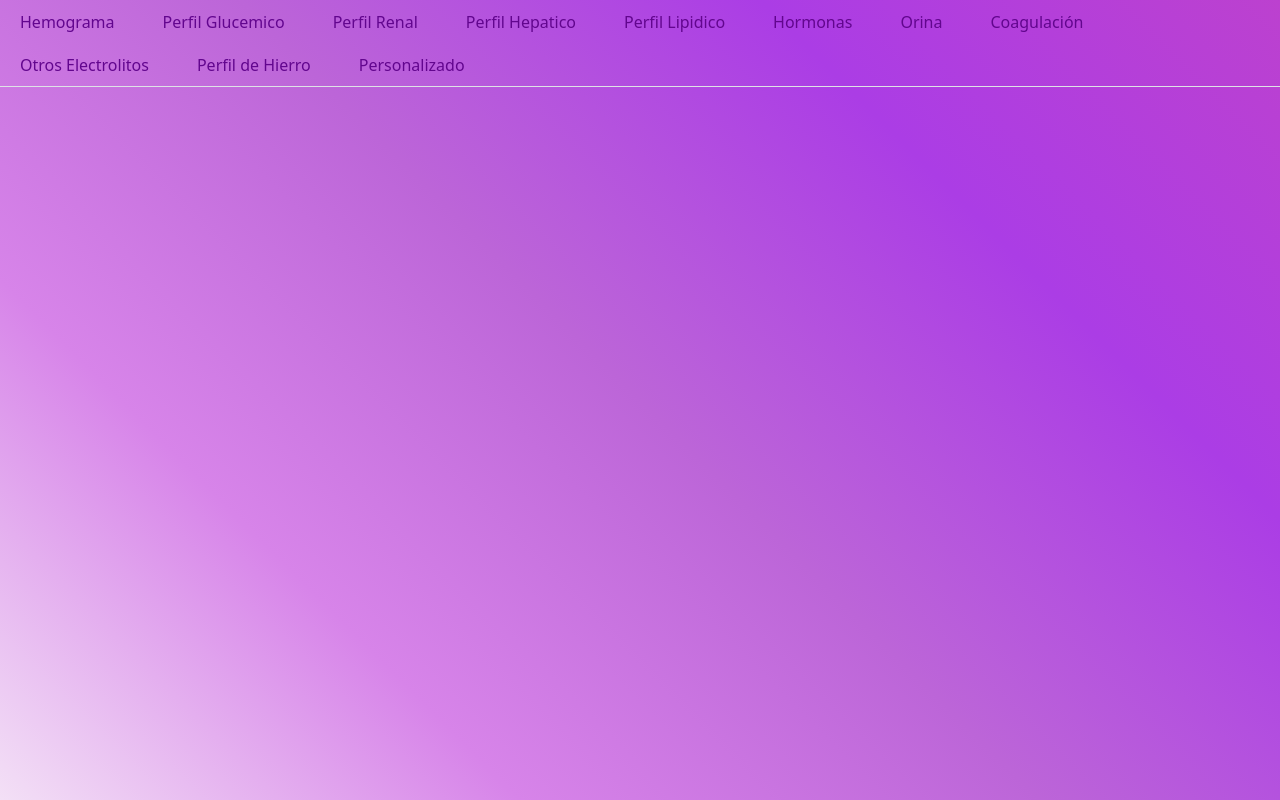
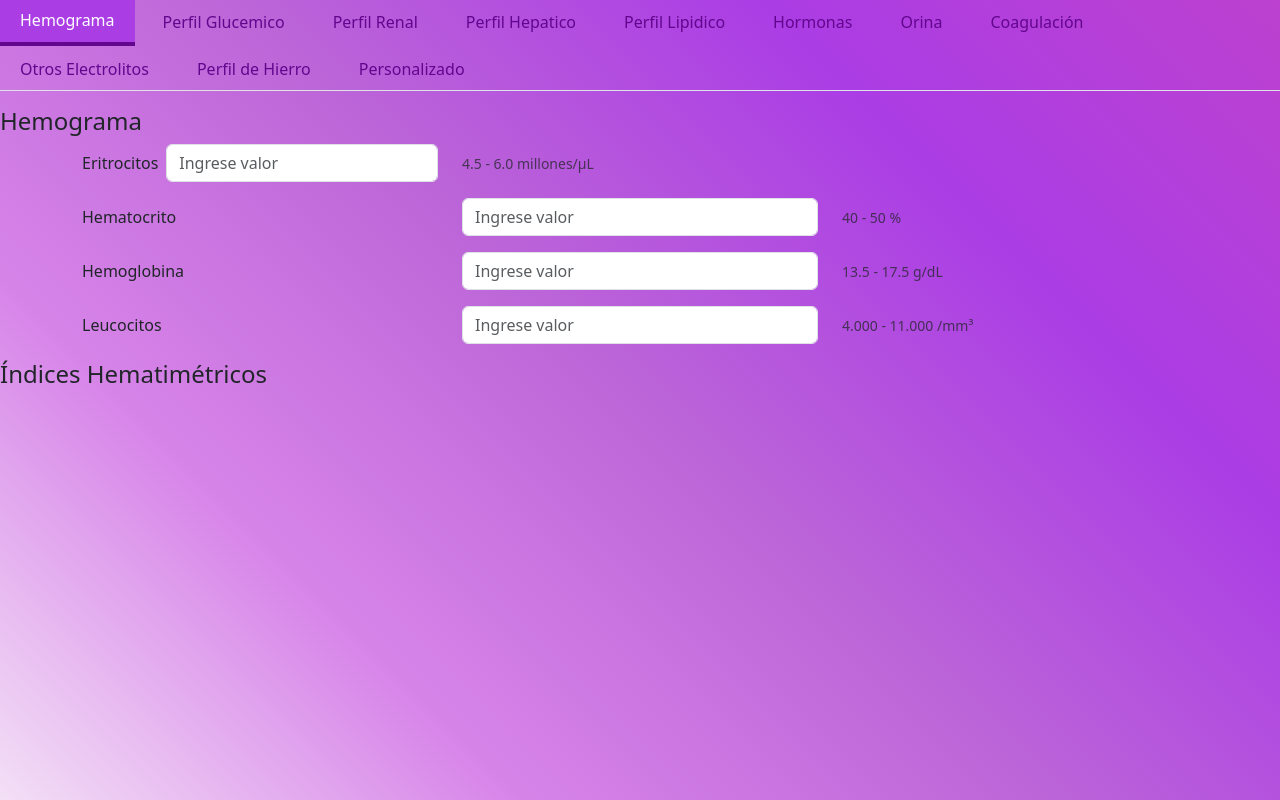
Before and after one commit to Natividadrodriguez/resultsync, a React (Vite) app: page /cargaresultados in a window 1280 px wide. Built offline with nearby package versions, Linux system fonts and the light colour scheme.

Commit message:
probando estilos del formulario

```diff
--- a/src/Components/CargaResultados/CargaResultados.jsx
+++ b/src/Components/CargaResultados/CargaResultados.jsx
@@ -1,54 +1,133 @@
 import React from 'react'
-import { Tab, Tabs } from 'react-bootstrap'
+import { Tab, Tabs, Form } from 'react-bootstrap'
 import './CargaResultados.css'
 
 const CargaResultados = () => {
   return (
-
-
-<Tabs
-      defaultActiveKey="home"
+    <Tabs
+      defaultActiveKey="hemograma"
       transition={false}
       id="noanim-tab-example"
       className="mb-3"
     >
       <Tab eventKey="hemograma" title="Hemograma">
-        Tab content for Home
-      </Tab>
-      <Tab eventKey="perfil-glucemico" title="Perfil Glucemico" >
-        Tab content for Contact
-      </Tab>
-      <Tab eventKey="perfil-renal" title="Perfil Renal" >
-        Tab content for Contact
-      </Tab>
-      <Tab eventKey="perfil-hepatico" title="Perfil Hepatico">
-        Tab content for Profile
-      </Tab>
-      <Tab eventKey="perfil-lipidico" title="Perfil Lipidico" >
-        Tab content for Contact
-      </Tab>
-       <Tab eventKey="hormonas" title="Hormonas" >
-        Tab content for Contact
-      </Tab>
-       <Tab eventKey="orina" title="Orina" >
-        Tab content for Contact
-      </Tab>
-       <Tab eventKey="coagulacion" title="Coagulación" >
-        Tab content for Contact
-      </Tab>
-       <Tab eventKey="otros-electrolitos" title="Otros Electrolitos" >
-        Tab content for Contact
-      </Tab>
-       <Tab eventKey="perfil-hierro" title="Perfil de Hierro" >
-        Tab content for Contact
-      </Tab>
-       <Tab eventKey="personalizado" title="Personalizado" >
-        Tab content for Contact
+        <div>
+          <h4>Hemograma</h4>
+          <div className="container">
+
+            <Form>
+              <Form.Group className="row align-items-center mb-3">
+
+                <div className='col-sm-4 d-flex align-items-center'>
+                <Form.Label className="me-2 mb-0">Eritrocitos</Form.Label>
+                 <Form.Control type="text" placeholder="Ingrese valor" />
+                </div>
+
+                <div className="col-sm-4 text-muted">
+                  <small>4.5 - 6.0 millones/µL</small>
+                </div>
+              </Form.Group>
+
+              <Form.Group className="row align-items-center mb-3">
+                <Form.Label className="col-sm-4 col-form-label">Hematocrito</Form.Label>
+                <div className="col-sm-4">
+                  <Form.Control type="text" placeholder="Ingrese valor" />
+                </div>
+                <div className="col-sm-4 text-muted">
+                  <small>40 - 50 %</small>
+                </div>
+              </Form.Group>
+
+              <Form.Group className="row align-items-center mb-3">
+                <Form.Label className="col-sm-4 col-form-label">Hemoglobina</Form.Label>
+                <div className="col-sm-4">
+                  <Form.Control type="text" placeholder="Ingrese valor" />
+                </div>
+                <div className="col-sm-4 text-muted">
+                  <small>13.5 - 17.5 g/dL</small>
+                </div>
+              </Form.Group>
+
+              <Form.Group className="row align-items-center mb-3">
+                <Form.Label className="col-sm-4 col-form-label">Leucocitos</Form.Label>
+                <div className="col-sm-4">
+                  <Form.Control type="text" placeholder="Ingrese valor" />
+                </div>
+                <div className="col-sm-4 text-muted">
+                  <small>4.000 - 11.000 /mm³</small>
+                </div>
+              </Form.Group>
+            </Form>
+          </div>
+
+          <h4>Índices Hematimétricos</h4>
+          <div className="container">
+
+          </div>
+        </div>
       </Tab>
 
+      <Tab eventKey="perfil-glucemico" title="Perfil Glucemico">
+        <div className="container">
+          <p>Tab content for Perfil Glucémico</p>
+        </div>
+      </Tab>
 
+      <Tab eventKey="perfil-renal" title="Perfil Renal">
+        <div className="container">
+          <p>Tab content for Perfil Renal</p>
+        </div>
+      </Tab>
+
+      <Tab eventKey="perfil-hepatico" title="Perfil Hepatico">
+        <div className="container">
+          <p>Tab content for Perfil Hepático</p>
+        </div>
+      </Tab>
+
+      <Tab eventKey="perfil-lipidico" title="Perfil Lipidico">
+        <div className="container">
+          <p>Tab content for Perfil Lipídico</p>
+        </div>
+      </Tab>
+
+      <Tab eventKey="hormonas" title="Hormonas">
+        <div className="container">
+          <p>Tab content for Hormonas</p>
+        </div>
+      </Tab>
+
+      <Tab eventKey="orina" title="Orina">
+        <div className="container">
+          <p>Tab content for Orina</p>
+        </div>
+      </Tab>
+
+      <Tab eventKey="coagulacion" title="Coagulación">
+        <div className="container">
+          <p>Tab content for Coagulación</p>
+        </div>
+      </Tab>
+
+      <Tab eventKey="otros-electrolitos" title="Otros Electrolitos">
+        <div className="container">
+          <p>Tab content for Otros Electrolitos</p>
+        </div>
+      </Tab>
+
+      <Tab eventKey="perfil-hierro" title="Perfil de Hierro">
+        <div className="container">
+          <p>Tab content for Perfil de Hierro</p>
+        </div>
+      </Tab>
+
+      <Tab eventKey="personalizado" title="Personalizado">
+        <div className="container">
+          <p>Tab content for Personalizado</p>
+        </div>
+      </Tab>
     </Tabs>
-  )
-}
+  );
+};
 
-export default CargaResultados
+export default CargaResultados;
```
